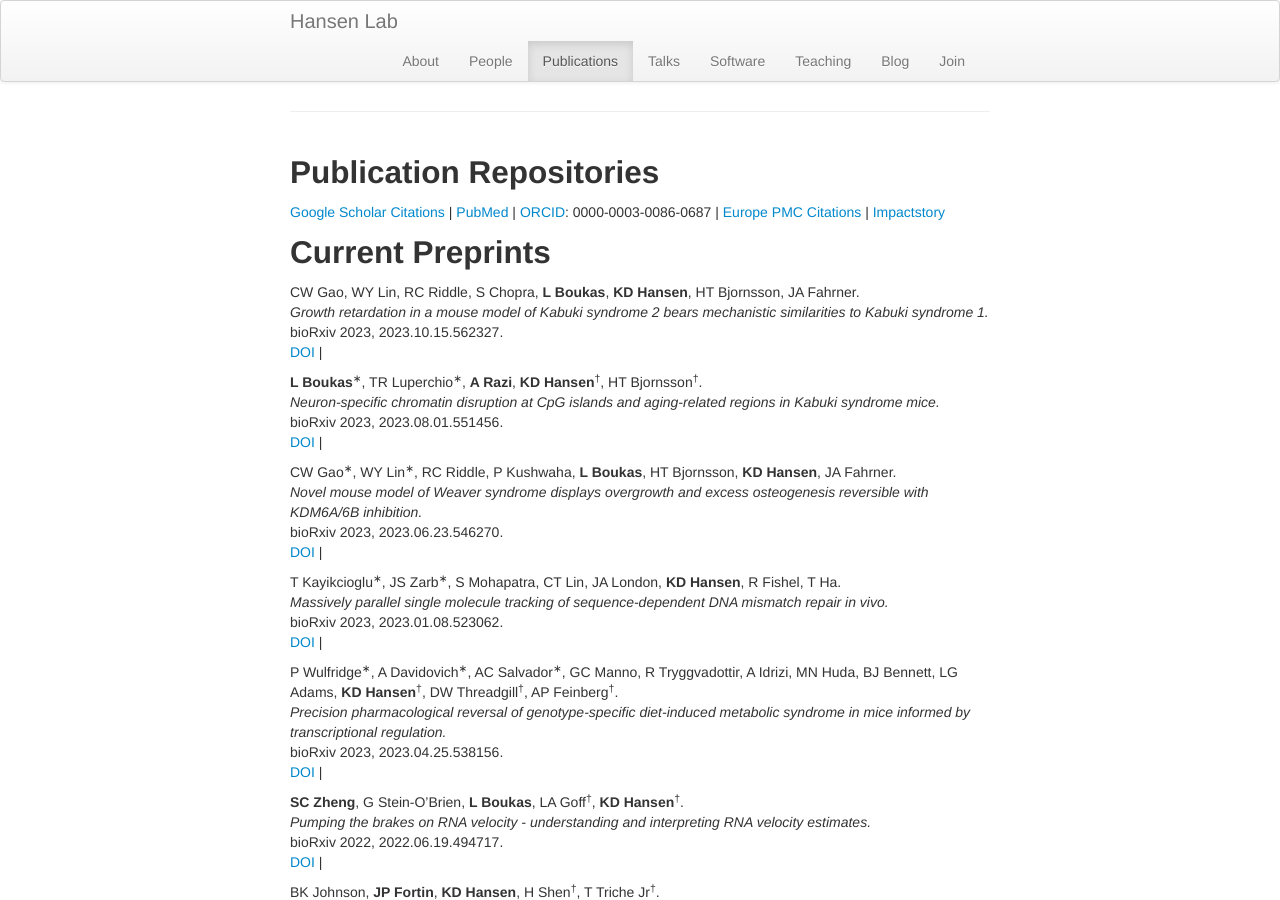
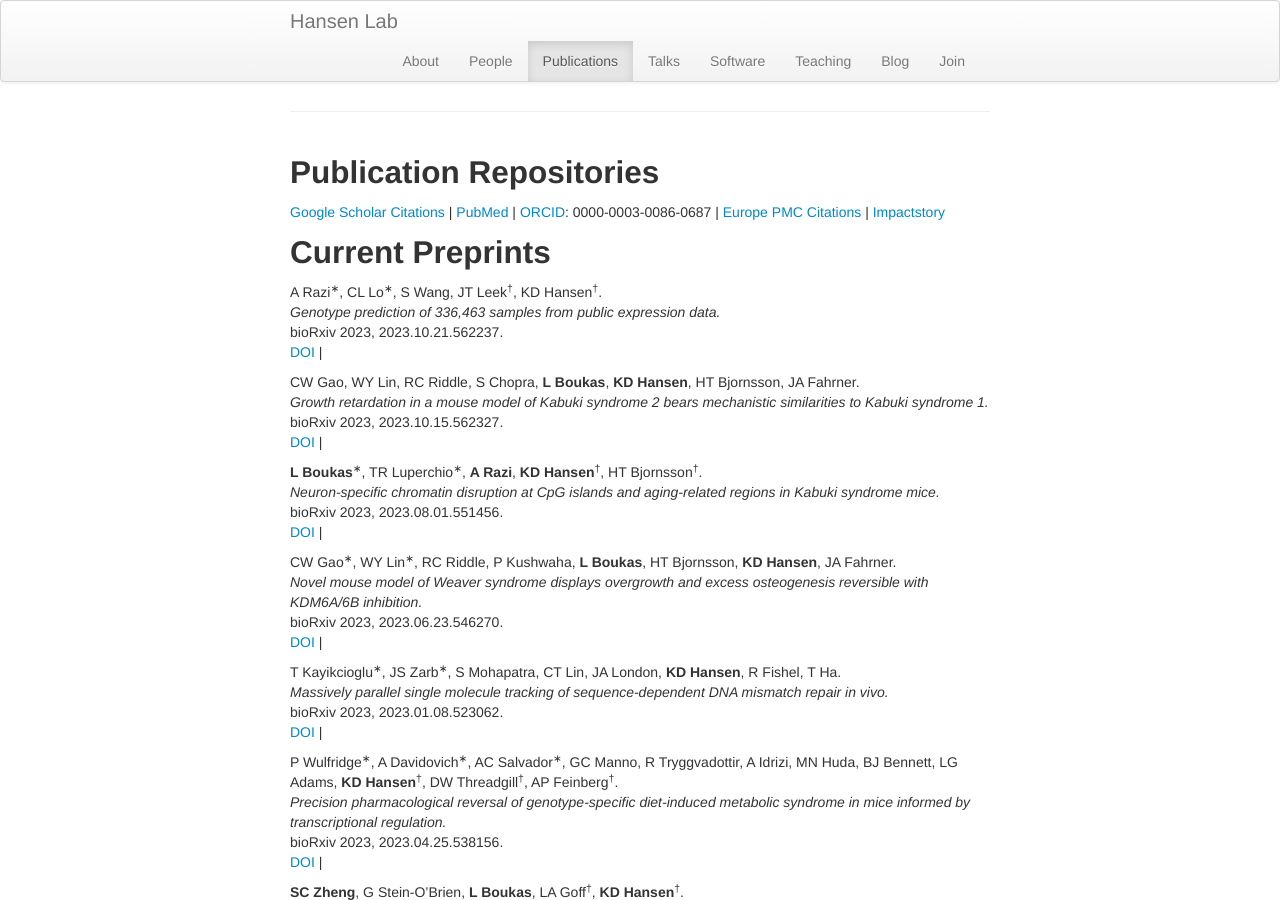
Before and after one commit to hansenlab/hansenlab.github.io, a Jekyll site: the page built from 02-pubs.md, in a window 1280 px wide and 900 px high. Built offline with Jekyll 4.4.1, drawn with Linux system fonts in a browser that asks for light colours; comment, search, counter and statistics services are not loaded.

Commit message:
new pubs

```diff
--- a/02-pubs.md
+++ b/02-pubs.md
@@ -20,6 +20,12 @@ Publication Repositories
 
 Current Preprints
 -----------------
+
+A Razi<sup>&lowast;</sup>, CL Lo<sup>&lowast;</sup>, S Wang, JT Leek<sup>&dagger;</sup>, KD Hansen<sup>&dagger;</sup>.
+_Genotype prediction of 336,463 samples from public expression data._
+bioRxiv 2023, 2023.10.21.562237.
+[DOI](https://doi.org/10.1101/2023.10.21.562237) |
+<span data-badge-type="4" data-doi="10.1101/2023.10.21.562237" data-hide-no-mentions="true" class="altmetric-embed"> </span>
 
 CW Gao, WY Lin, RC Riddle, S Chopra, **L Boukas**, **KD Hansen**, HT Bjornsson, JA Fahrner.
 _Growth retardation in a mouse model of Kabuki syndrome 2 bears mechanistic similarities to Kabuki syndrome 1._
```
